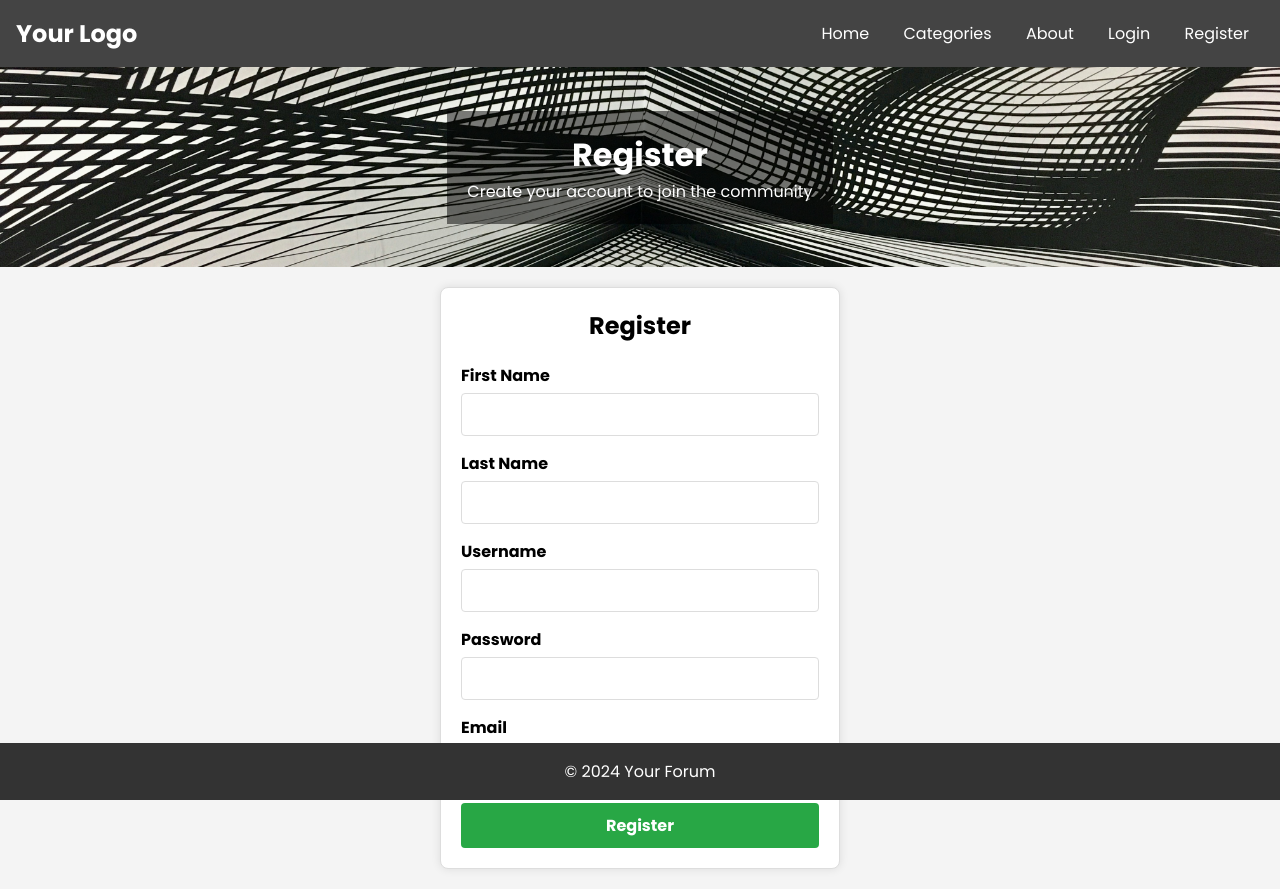
After one commit to KVI-Forum/Forum-API, a FastAPI app: template templates/register.html in a window 1280 px wide. The commit adds this page. Run offline with FastAPI, Linux system fonts and the light colour scheme; the template is opened without the code that fills it, so the values that code supplies are empty.

Commit message:
added login and register templates

```diff
--- a/main.py
+++ b/main.py
@@ -8,6 +8,7 @@ from routers.api.user import users_router as api_users_router
 from routers.api.message import message_router as api_message_router
 from routers.api.conversation import conversation_router as api_conversation_router
 from routers.web.home import index_router
+from routers.web.users import users_router
 
 app = FastAPI()
 
@@ -20,7 +21,7 @@ app.include_router(api_reply_router)
 app.include_router(api_message_router)
 app.include_router(api_conversation_router)
 app.include_router(index_router)
-
+app.include_router(users_router)
 
 
 
--- a/static/home.css
+++ b/static/style.css
@@ -105,3 +105,101 @@ footer {
     font-weight: bold;
     color: #fff;
 }
+
+
+body, html {
+    height: 100%;
+    display: flex;
+    flex-direction: column;
+}
+
+header, .banner {
+    width: 100%;
+}
+
+.banner {
+    position: relative;
+    height: 200px;
+    background-image: url('../static/images/background.jpg'); /* Update with the actual path to your image */
+    background-size: cover;
+    background-position: center;
+    color: white;
+    display: flex;
+    align-items: center;
+    justify-content: center;
+}
+
+.banner-content {
+    text-align: center;
+    background: rgba(0, 0, 0, 0.5); /* Adds a dark overlay for readability */
+    padding: 20px;
+}
+
+main {
+    flex: 1;
+    padding: 20px;
+    background-color: #f4f4f4;
+    display: flex;
+    justify-content: center;
+    align-items: center;
+    margin-bottom: 60px;
+}
+
+.register-form {
+    width: 100%;
+    max-width: 400px;
+    background-color: #fff;
+    padding: 20px;
+    border: 1px solid #ddd;
+    border-radius: 8px;
+    box-shadow: 0px 0px 10px rgba(0, 0, 0, 0.1);
+}
+
+.register-form h2 {
+    margin-bottom: 20px;
+    text-align: center;
+}
+
+.form-group {
+    margin-bottom: 15px;
+}
+
+.form-group label {
+    display: block;
+    margin-bottom: 5px;
+    font-weight: bold;
+}
+
+.form-group input {
+    width: 100%;
+    padding: 8px;
+    font-size: 16px;
+    border: 1px solid #ddd;
+    border-radius: 4px;
+}
+
+.register-button {
+    width: 100%;
+    padding: 10px;
+    font-size: 16px;
+    font-weight: bold;
+    color: white;
+    background-color: #28a745;
+    border: none;
+    border-radius: 4px;
+    cursor: pointer;
+}
+
+.register-button:hover {
+    background-color: #218838;
+}
+
+footer {
+    text-align: center;
+    padding: 1em;
+    background-color: #333;
+    color: #fff;
+    width: 100%;
+    position: fixed;
+    bottom: 0;
+}
--- a/templates/index.html
+++ b/templates/index.html
@@ -4,7 +4,7 @@
     <meta charset="UTF-8">
     <meta name="viewport" content="width=device-width, initial-scale=1.0">
     <title>Forum Template</title>
-    <link rel="stylesheet" href="../static/home.css">
+    <link rel="stylesheet" href="../static/style.css">
     <link href="https://fonts.googleapis.com/css2?family=Poppins:wght@400;700&display=swap" rel="stylesheet">
 
 </head>
@@ -16,8 +16,8 @@
                 <a href="#">Home</a>
                 <a href="#">Categories</a>
                 <a href="#">About</a>
-                <a href="#">Login</a>
-                <a href="#">Register</a>
+                <a href="/users/login">Login</a>
+                <a href="/users/register">Register</a>
             </nav>
         </div>
         <div class="banner">
--- /dev/null
+++ b/templates/register.html
@@ -0,0 +1,63 @@
+<!DOCTYPE html>
+<html lang="en">
+<head>
+    <meta charset="UTF-8">
+    <meta name="viewport" content="width=device-width, initial-scale=1.0">
+    <title>Register</title>
+    <link rel="stylesheet" href="../static/style.css">
+    <link href="https://fonts.googleapis.com/css2?family=Poppins:wght@400;700&display=swap" rel="stylesheet">
+</head>
+<body>
+    <header>
+        <div class="navbar">
+            <div class="logo">Your Logo</div>
+            <nav>
+                <a href="#">Home</a>
+                <a href="#">Categories</a>
+                <a href="#">About</a>
+                <a href="/users/login">Login</a>
+                <a href="/users/register">Register</a>
+            </nav>
+        </div>
+        <div class="banner">
+            <div class="banner-content">
+                <h1>Register</h1>
+                <p>Create your account to join the community</p>
+            </div>
+        </div>
+    </header>
+
+    <main>
+        <section class="register-form">
+            <h2>Register</h2>
+            <form action="#" method="post">
+                <div class="form-group">
+                    <label for="first_name">First Name</label>
+                    <input type="text" id="first_name" name="first_name" required>
+                </div>
+                <div class="form-group">
+                    <label for="last_name">Last Name</label>
+                    <input type="text" id="last_name" name="last_name" required>
+                </div>
+                <div class="form-group">
+                    <label for="username">Username</label>
+                    <input type="text" id="username" name="username" required>
+                </div>
+                <div class="form-group">
+                    <label for="password">Password</label>
+                    <input type="password" id="password" name="password" required>
+                </div>
+                <div class="form-group">
+                    <label for="email">Email</label>
+                    <input type="email" id="email" name="email" required>
+                </div>
+                <button type="submit" class="register-button">Register</button>
+            </form>
+        </section>
+    </main>
+
+    <footer>
+        <p>&copy; 2024 Your Forum</p>
+    </footer>
+</body>
+</html>
```
Also changed, not shown: routers/web/users.py (added, +16 -0 lines), templates/login.html (added, +51 -0 lines).
